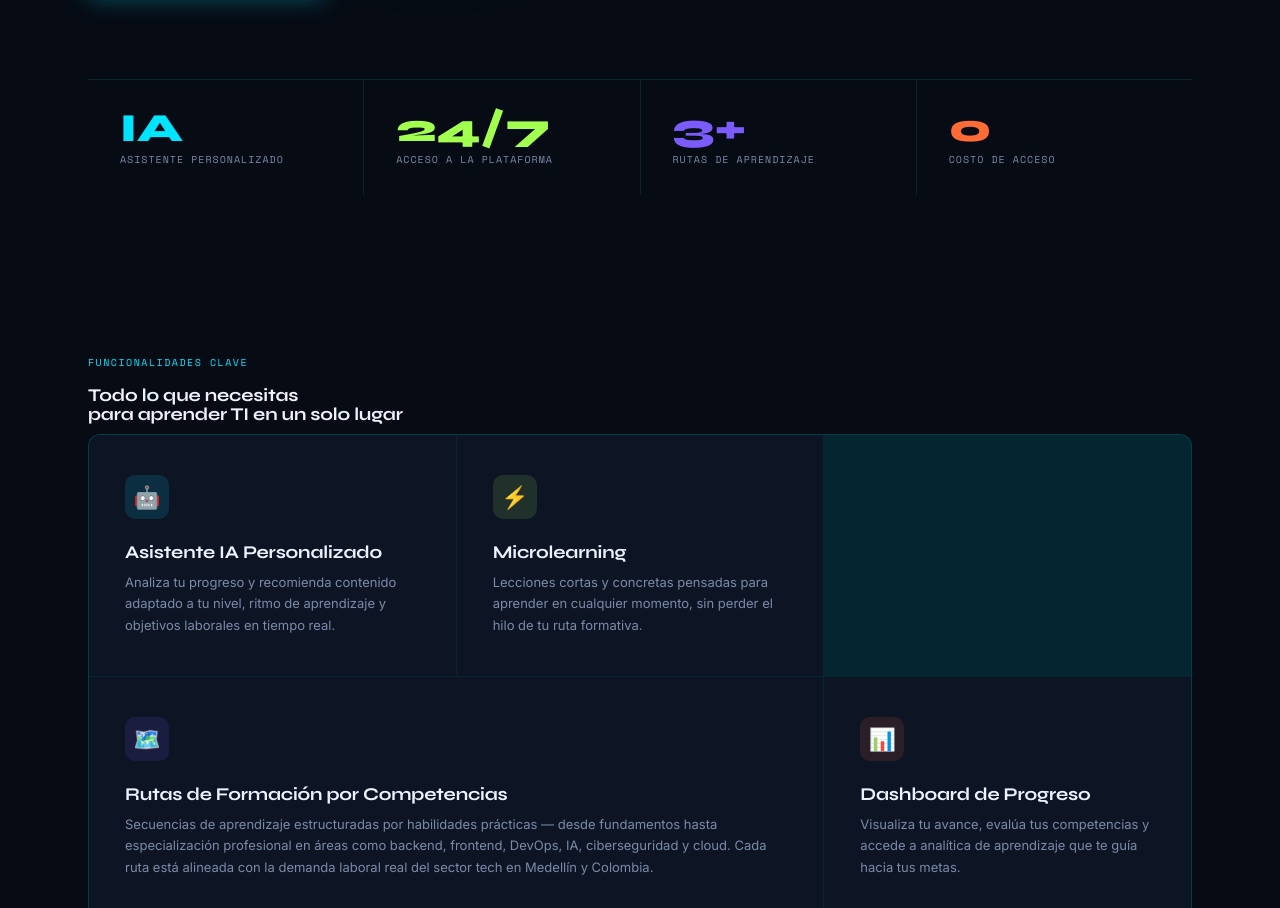
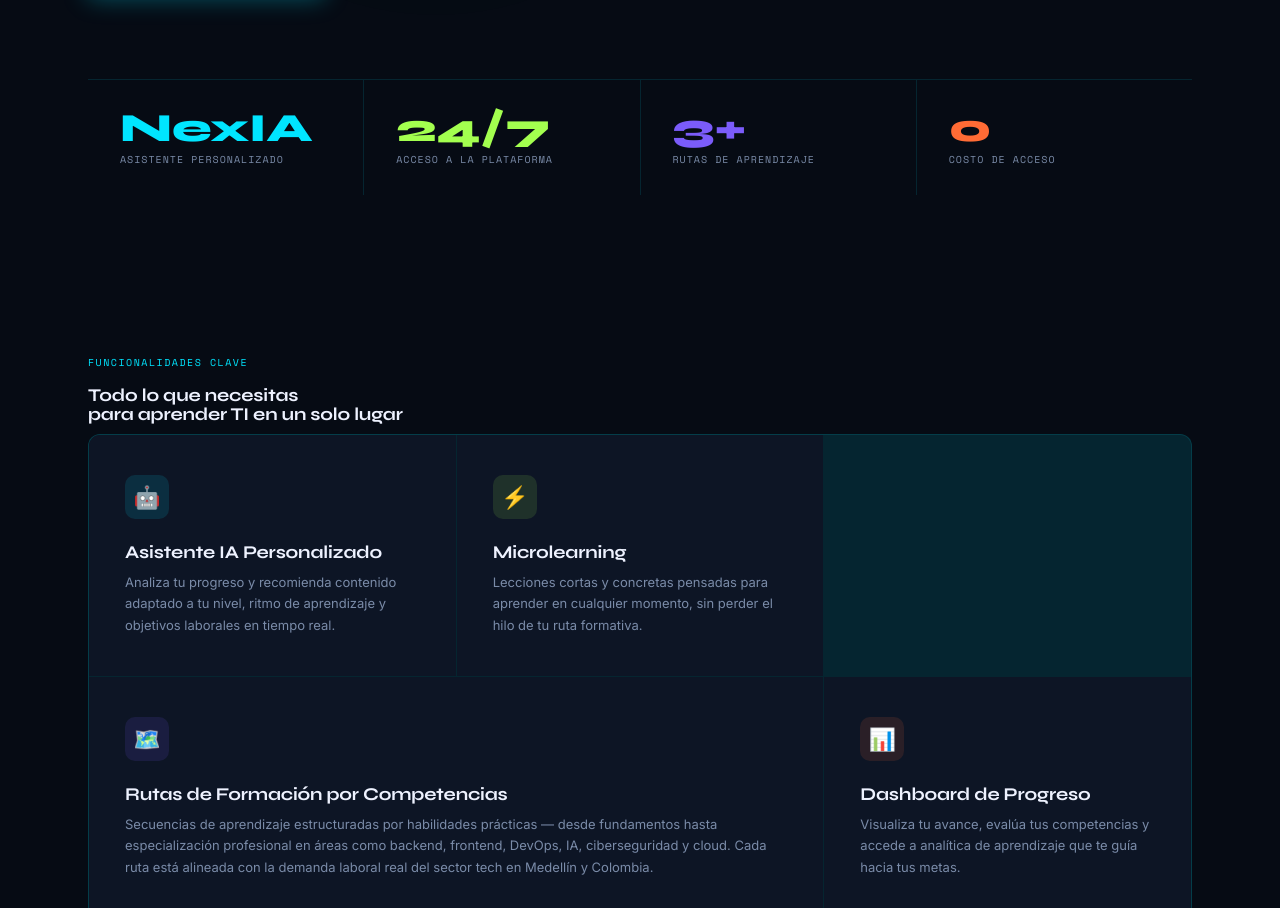
Before and after one commit to Marianao18/Nexus, a React (Create React App) app in the folder Nexus-main/: page / in a window 1280 px wide. Shown: the part 804-1712 px from the top of the page. Built offline with nearby package versions, Linux system fonts and the light colour scheme.

Commit message:
NexIA home principal

```diff
--- a/Nexus-main/src/components/Stats.jsx
+++ b/Nexus-main/src/components/Stats.jsx
@@ -2,7 +2,7 @@ import React, { useEffect, useRef } from 'react';
 import styles from './Stats.module.css';
 
 const STATS = [
-  { number: 'IA', label: 'Asistente Personalizado',    accent: 'cyan'   },
+  { number: 'NexIA', label: 'Asistente Personalizado',    accent: 'cyan'   },
   { number: '24/7', label: 'Acceso a la plataforma',   accent: 'lime'   },
   { number: '3+',   label: 'Rutas de aprendizaje',   accent: 'purple' },
   { number: '0',    label: 'Costo de acceso',         accent: 'orange' },
```
